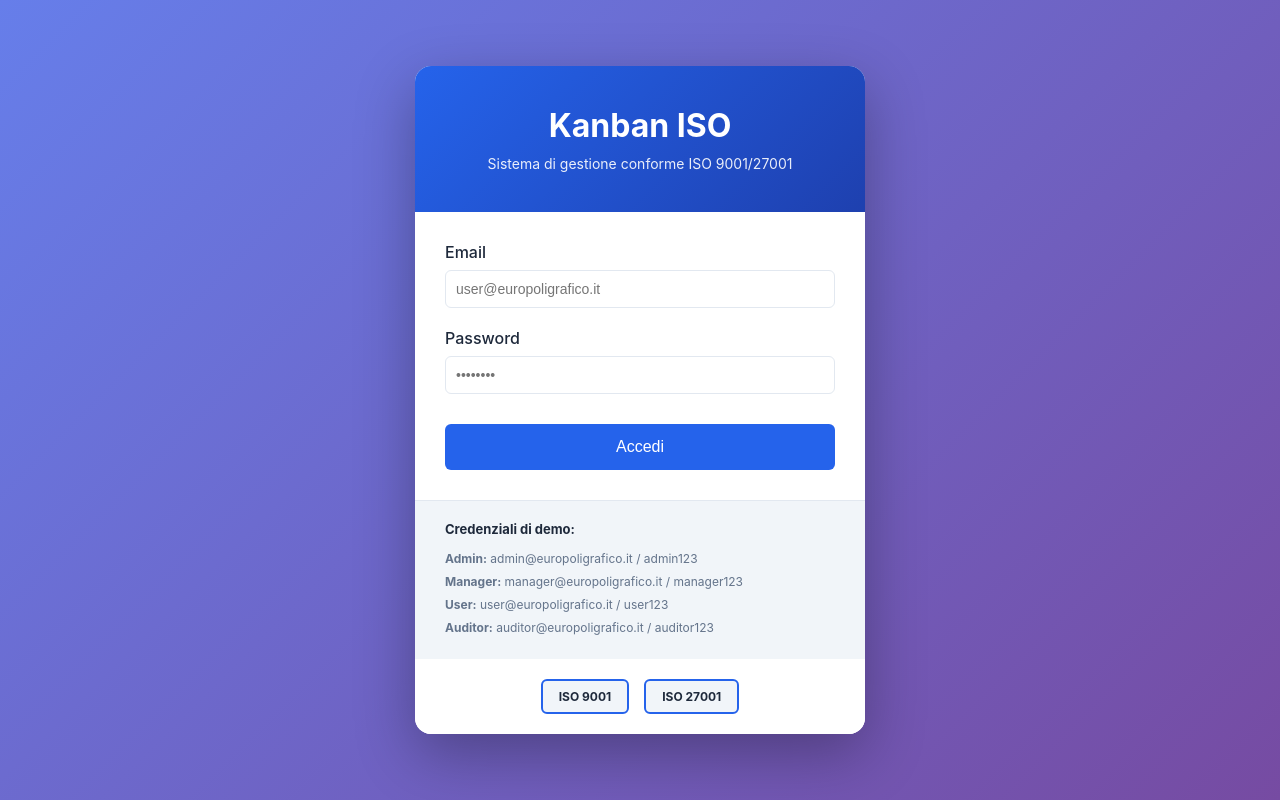
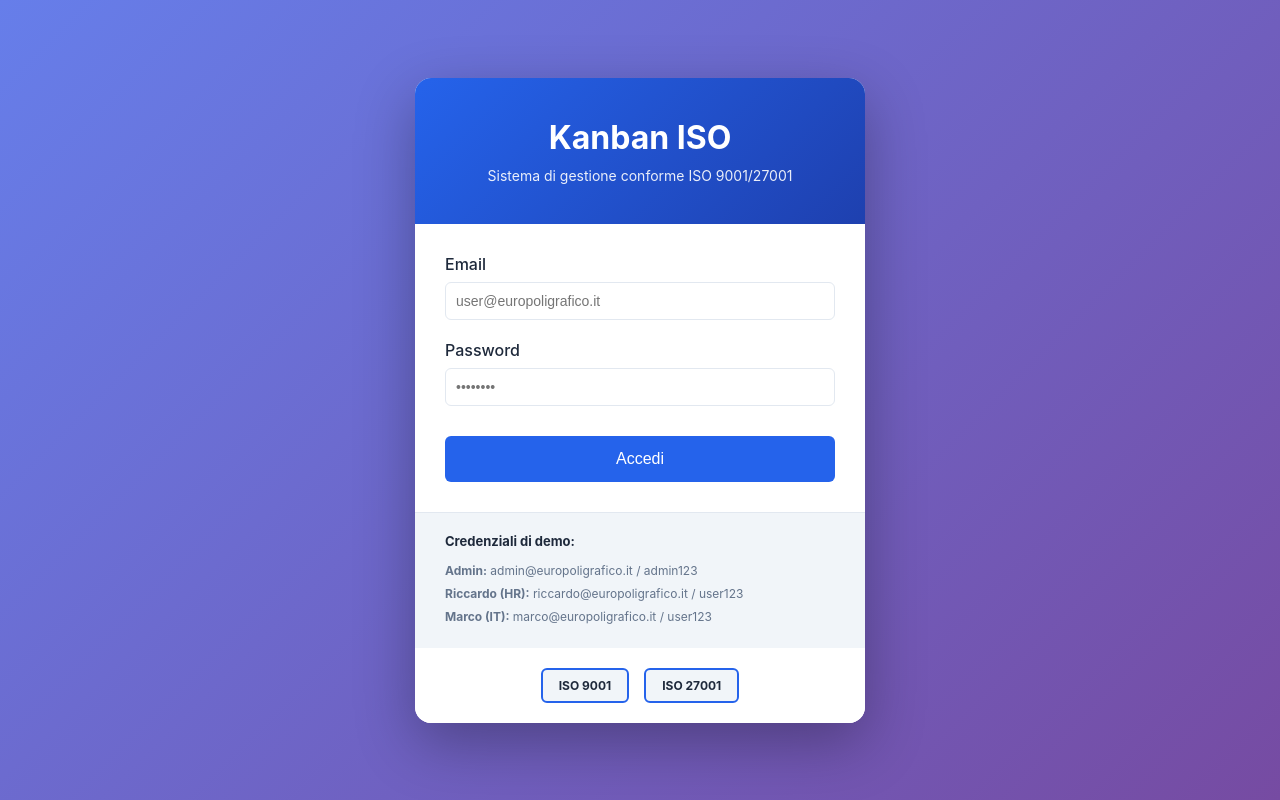
Before and after one commit to Sandro-01/Kanban, a React (Create React App) app in the folder frontend/: page / in a window 1280 px wide. Built offline with nearby package versions, Linux system fonts and the light colour scheme; no server answers.

Commit message:
Fix demo credentials in Login page to match actual seed users
The login page showed credentials for manager/auditor users that don't
exist in the seed. Updated to show actual seeded users (admin, riccardo, marco).

https://claude.ai/code/session_01Y18YvSJp4QMZD3Q9dzzi23

```diff
--- a/frontend/src/components/Login.tsx
+++ b/frontend/src/components/Login.tsx
@@ -76,9 +76,8 @@ const Login: React.FC<LoginProps> = ({ onLogin }) => {
             <h3>Credenziali di demo:</h3>
             <ul>
               <li><strong>Admin:</strong> admin@europoligrafico.it / admin123</li>
-              <li><strong>Manager:</strong> manager@europoligrafico.it / manager123</li>
-              <li><strong>User:</strong> user@europoligrafico.it / user123</li>
-              <li><strong>Auditor:</strong> auditor@europoligrafico.it / auditor123</li>
+              <li><strong>Riccardo (HR):</strong> riccardo@europoligrafico.it / user123</li>
+              <li><strong>Marco (IT):</strong> marco@europoligrafico.it / user123</li>
             </ul>
           </div>
         </div>
```
